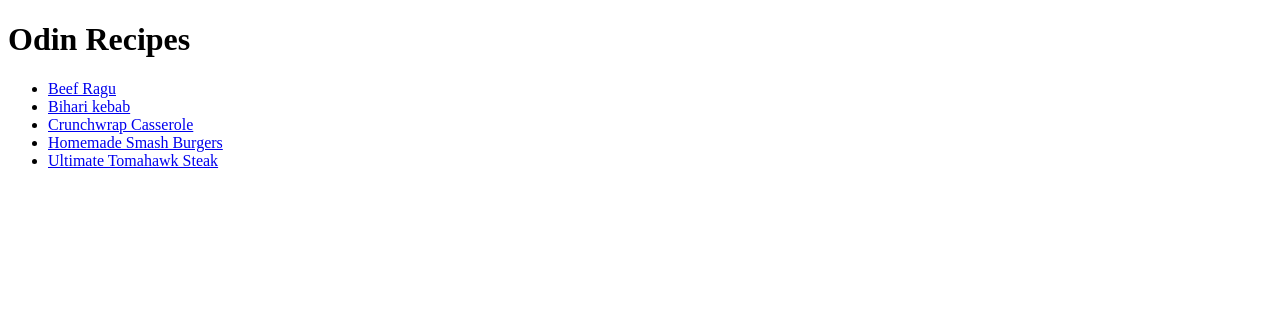
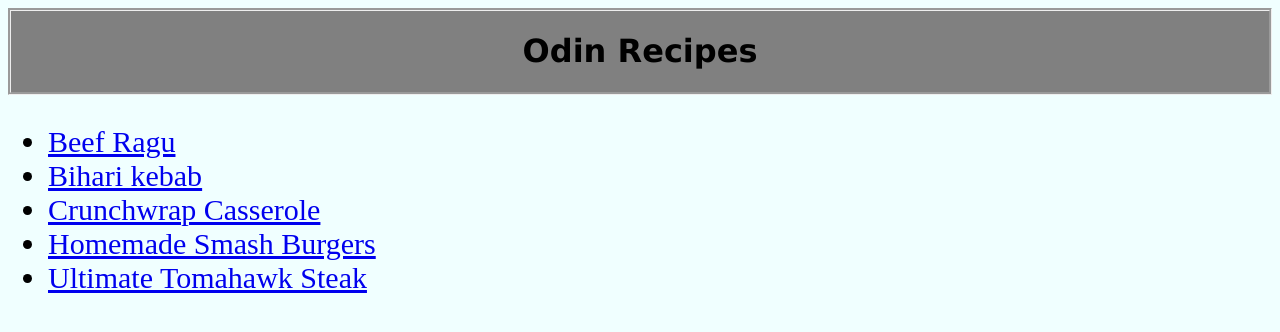
Before and after one commit to Sif-3/odin-recipes, a plain HTML site: page index.html in a window 1280 px wide. Drawn offline with Linux system fonts and the light colour scheme.

Commit message:
added css file to recipes folder

```diff
--- a/style.css
+++ b/style.css
@@ -1,4 +1,14 @@
-.head {
-    background-color: blue;
-    color: red;
+html {
+    background-color: azure;
 }
+
+.heading{
+    text-align: center;
+    background-color: gray;
+    font-family: 'Lucida Sans', 'Lucida Sans Regular', 'Lucida Grande', 'Lucida Sans Unicode', Geneva, Verdana, sans-serif;
+    border-style:groove;
+}
+
+.recipe-list {
+    font-size: 30px;
+}
```
Also changed, not shown: recipes/style.css (added, +9 -0 lines).
